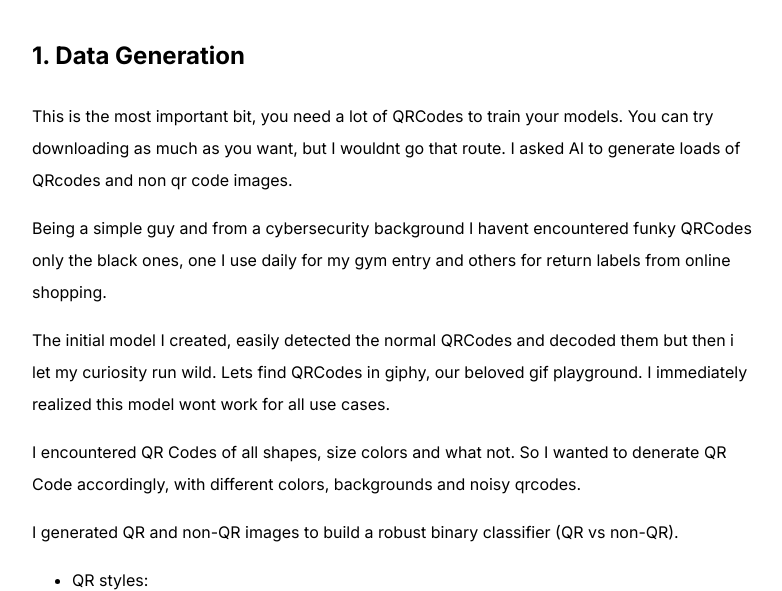
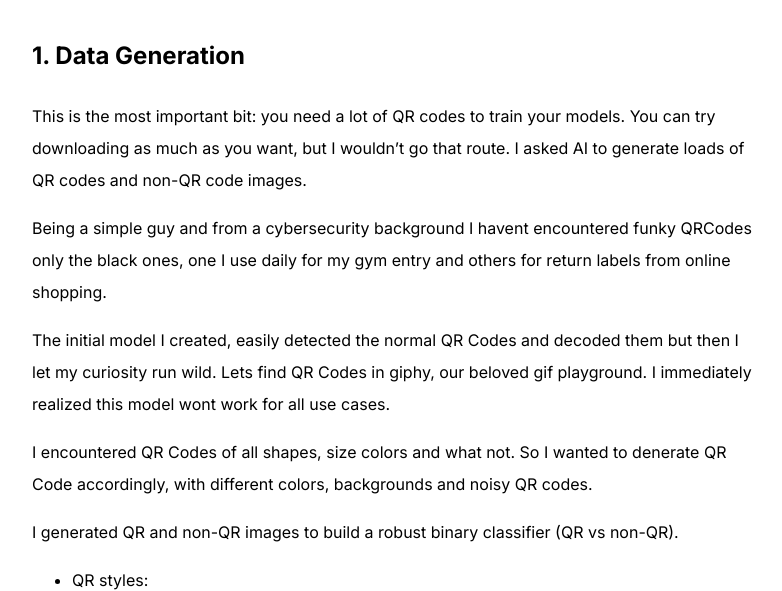
Before and after one commit to rohitksharma01/blogs, a Jekyll site: the page built from qr-model-blog.md, in a window 1280 px wide and 900 px high, scrolled down 1981 px. Shown: the part 154-745 px from the top of the window, without its empty margins (248-1030 px from the left). Built offline with Jekyll 4.4.1, drawn with Linux system fonts in a browser that asks for light colours.

Commit message:
Again fixing typos!!

```diff
--- a/qr-model-blog.md
+++ b/qr-model-blog.md
@@ -60,14 +60,14 @@ The full project lives in this workspace. Key scripts:
 
 ## 1. Data Generation
 
-This is the most important bit, you need a lot of QRCodes to train your models. You can try downloading as much as you want, but I wouldnt go that route. I asked AI to generate loads of QRcodes and non qr code images.
+This is the most important bit: you need a lot of QR codes to train your models. You can try downloading as much as you want, but I wouldn’t go that route. I asked AI to generate loads of QR codes and non-QR code images.
 
 Being a simple guy and from a cybersecurity background I havent encountered funky QRCodes only the black ones, one I use daily for my gym entry and others for return labels from online shopping.
 
-The initial model I created, easily detected the normal QRCodes and decoded them but then i let my curiosity run wild.
-Lets find QRCodes in giphy, our beloved gif playground. I immediately realized this model wont work for all use cases.
+The initial model I created, easily detected the normal QR Codes and decoded them but then I let my curiosity run wild.
+Lets find QR Codes in giphy, our beloved gif playground. I immediately realized this model wont work for all use cases.
 
-I encountered QR Codes of all shapes, size colors and what not. So I wanted to denerate QR Code accordingly, with different colors, backgrounds and noisy qrcodes.
+I encountered QR Codes of all shapes, size colors and what not. So I wanted to denerate QR Code accordingly, with different colors, backgrounds and noisy QR codes.
 
 I generated QR and non-QR images to build a robust binary classifier (QR vs non-QR).
 
```
